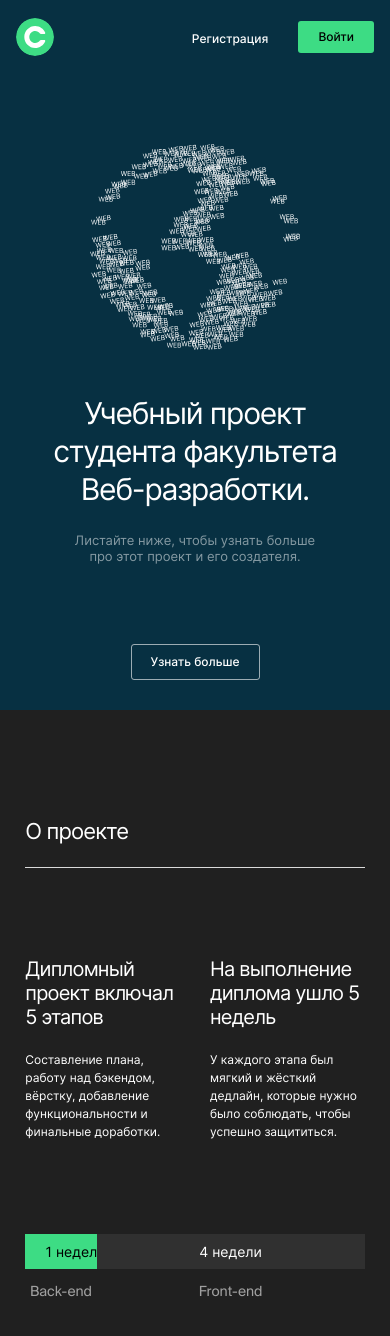
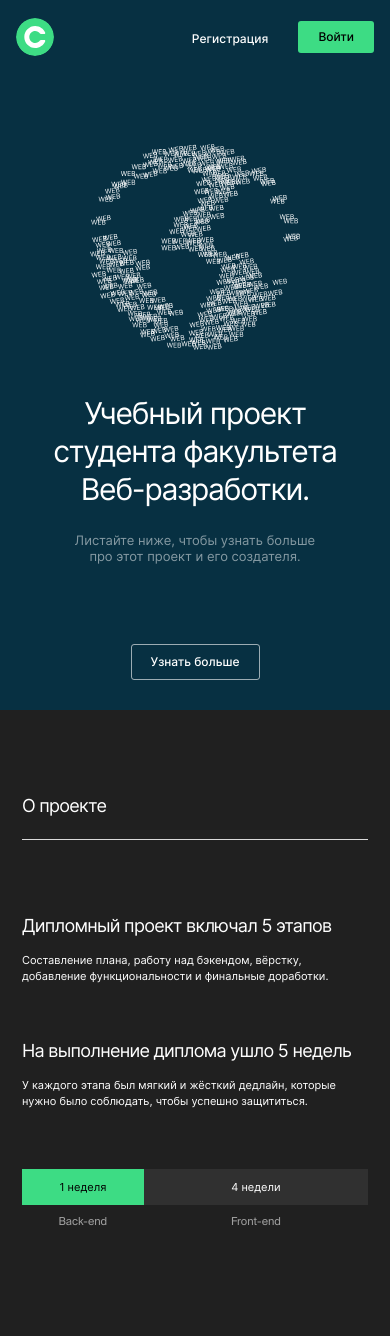
Before and after one commit to tatsenko-m/movies-explorer-frontend, a React (Create React App) app: page / in a window 390 px wide. Shown: the top 1336 px of the page. After the commit the page ends 1298 px from the top, so only its background shows below. Built offline with nearby package versions, Linux system fonts and the light colour scheme.

Commit message:
feat: адаптировть дизайн AboutProject под mobile

```diff
--- a/src/components/AboutProject/AboutProject.css
+++ b/src/components/AboutProject/AboutProject.css
@@ -92,7 +92,6 @@
 
 .about-project__backend-chart-line {
   background-color: #3ddc84;
-  min-width: 100px;
   color: #000;
   grid-column: 1;
   grid-row: 1;
@@ -161,3 +160,58 @@
     font-family: "Suisse Intl", "Arial", sans-serif;
   }
 }
+
+@media screen and (max-width: 540px) {
+  .about-project {
+    width: 88.75vw;
+    padding: 70px 0;
+  }
+  .about-project__heading {
+    font-size: 18px;
+    letter-spacing: -0.72px;
+  }
+  .about-project__description {
+    grid-template-columns: 1fr;
+    row-gap: 16px;
+    padding: 60px 0 0;
+  }
+  .about-project__subheading {
+    font-size: 18px;
+    letter-spacing: -0.72px;
+  }
+  .about-project__subheading:nth-of-type(1) {
+    grid-row: 1;
+    grid-column: 1;
+  }
+  .about-project__subheading:nth-of-type(2) {
+    grid-row: 3;
+    grid-column: 1;
+  }
+  .about-project__paragraph {
+    font-size: 11px;
+    line-height: 16px;
+    margin: 0 0 40px;
+  }
+  .about-project__paragraph:nth-of-type(1) {
+    grid-row: 2;
+    grid-column: 1;
+  }
+  .about-project__paragraph:nth-of-type(2) {
+    grid-row: 4;
+    grid-column: 1;
+  }
+  .about-project__chart {
+    grid-template-columns: 35.2% 64.8%;
+    padding: 20px 0 0;
+  }
+  .about-project__chart-text {
+    padding: 11px 0;
+    font-size: 11px;
+  }
+  .about-project__chart-caption {
+    margin: 0;
+    padding-top: 10px;
+    font-size: 11px;
+    line-height: normal;
+  }
+}
```
